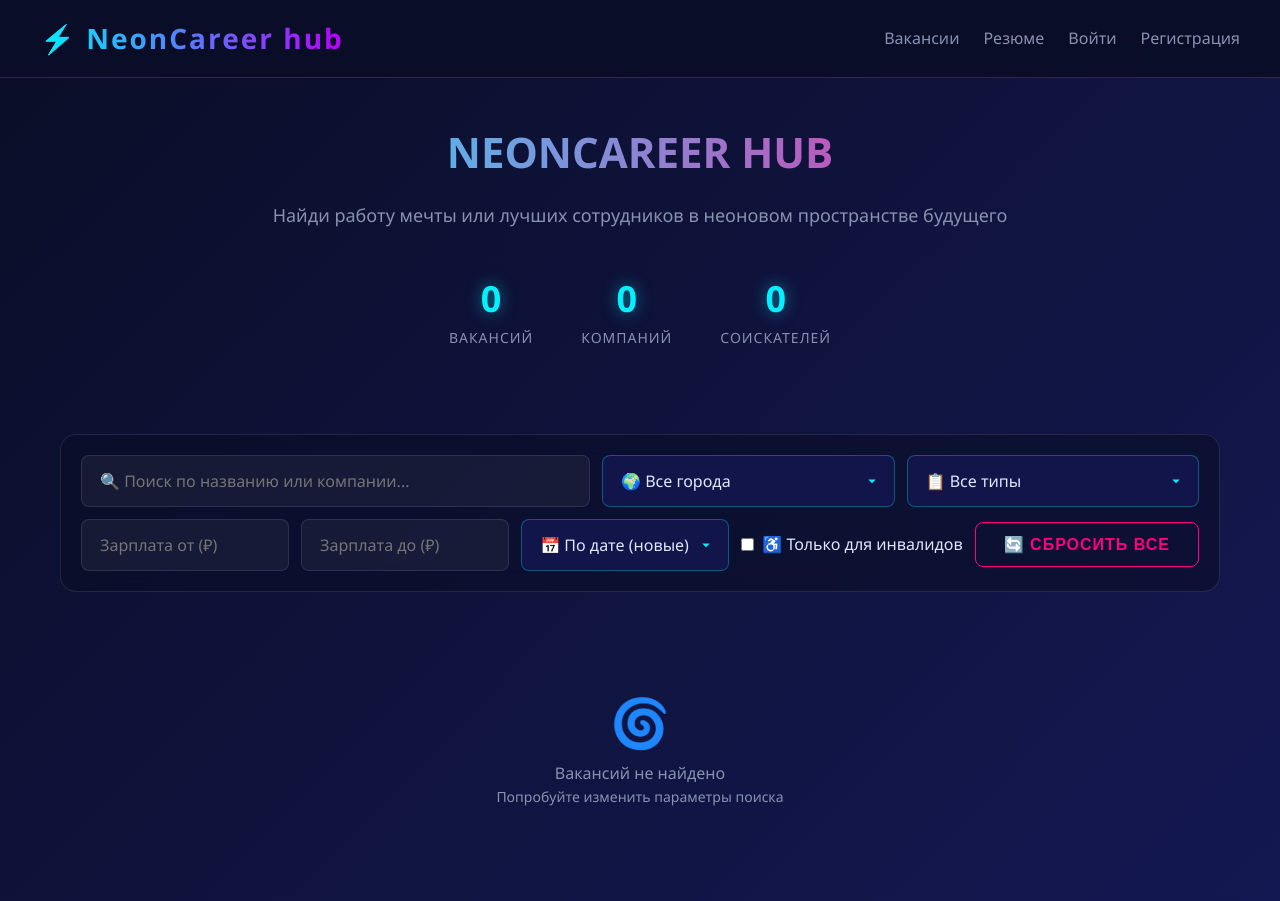
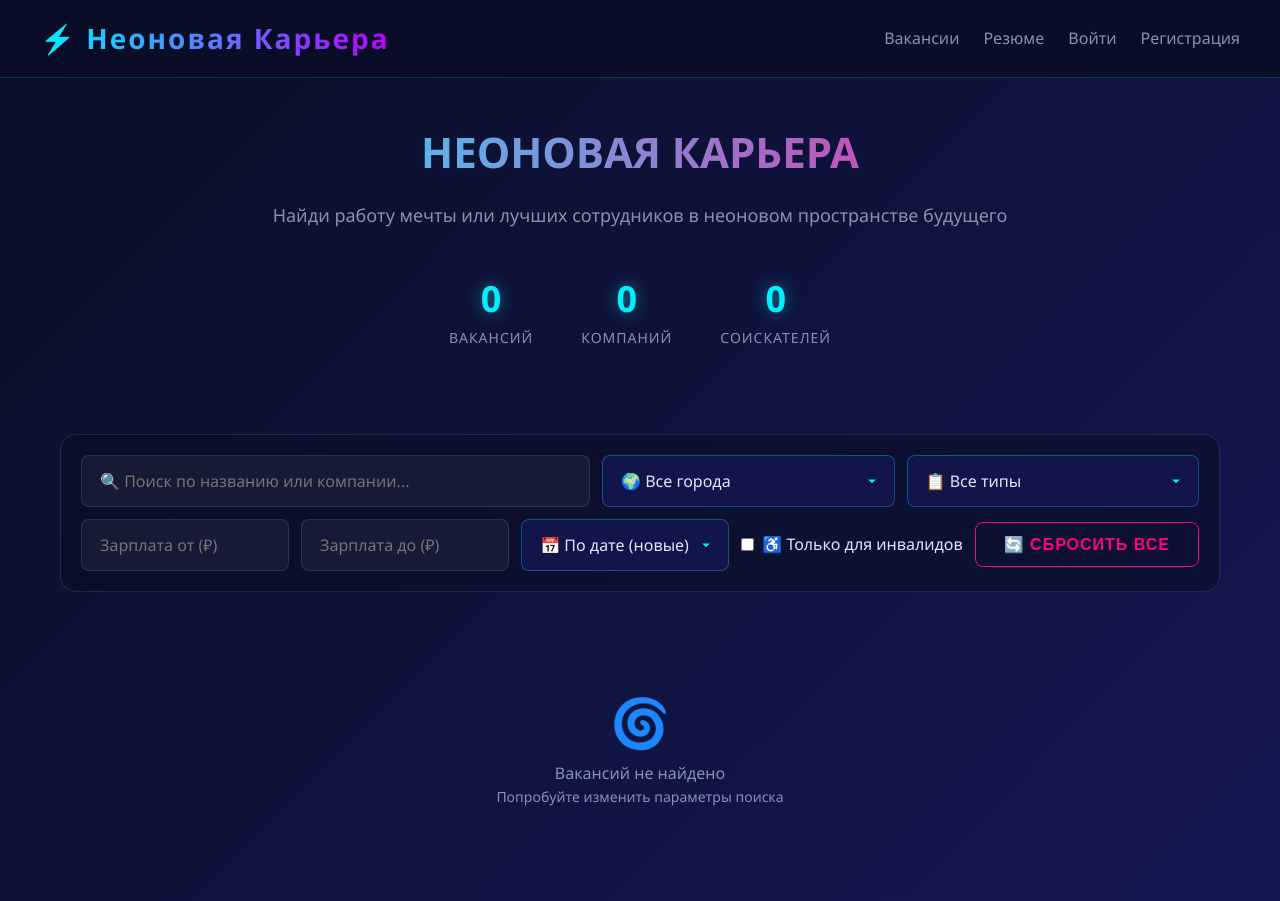
Before and after one commit to zmey6482-beep/NeonCareer.hub, a website: page index.html in a window 1280 px wide. Drawn offline with Linux system fonts and the light colour scheme.

Commit message:
index.html

```diff
--- a/index.html
+++ b/index.html
@@ -88,7 +88,7 @@
 </head>
 <body>
     <nav class="neon-nav">
-    <a href="index.html" class="logo">⚡ NeonCareer hub</a>
+    <a href="index.html" class="logo">⚡ Неоновая Карьера</a>
 
     <!-- Кнопка бургер -->
     <button class="burger-btn" id="burgerBtn" aria-label="Меню">
@@ -160,7 +160,7 @@
 </div>
 
     <div style="text-align:center; padding: 40px 20px 20px;">
-        <h1 class="neon-title">NEONCAREER HUB</h1>
+        <h1 class="neon-title">НЕОНОВАЯ КАРЬЕРА</h1>
         <p class="subtitle">Найди работу мечты или лучших сотрудников в неоновом пространстве будущего</p>
         <div class="stats-row" id="statsRow"></div>
     </div>
```
